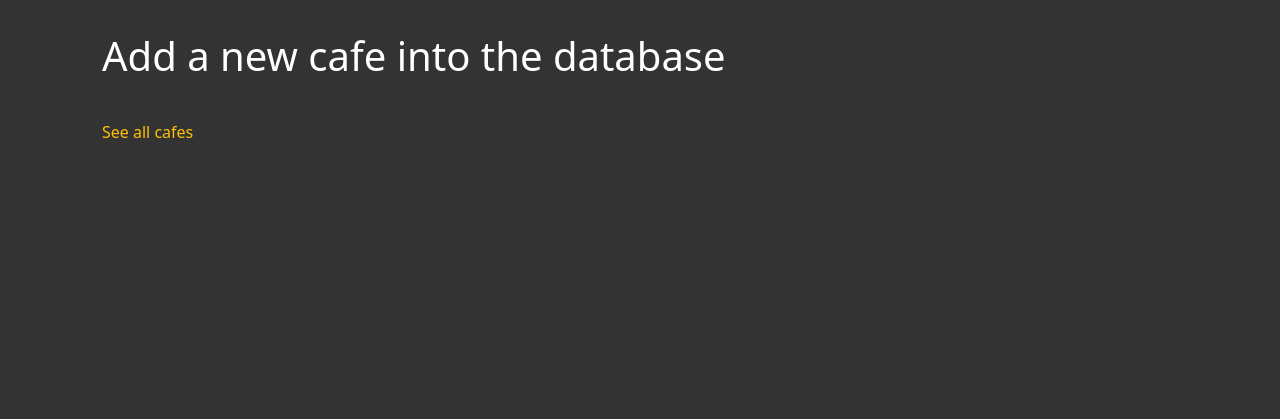
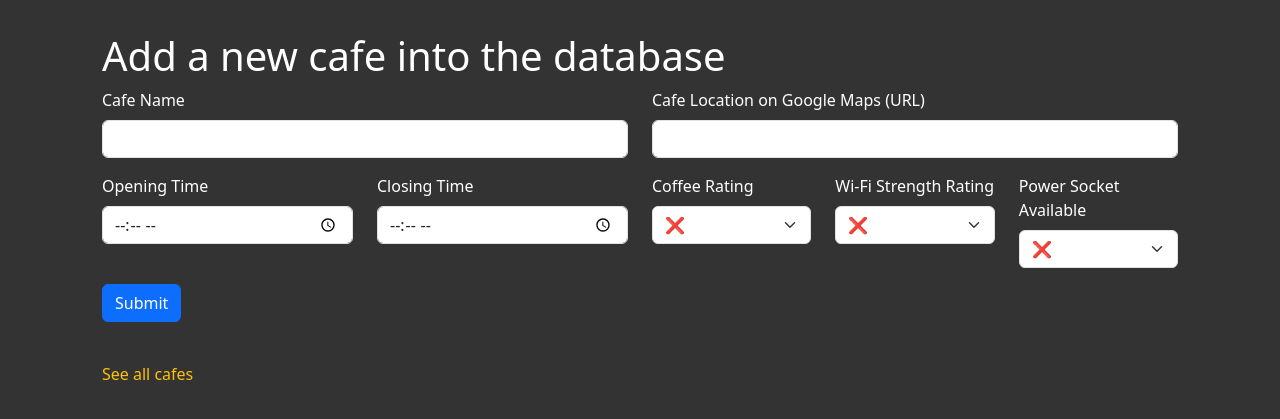
Before and after one commit to ig0r-ferreira/coffee-and-wifi, a Flask app: page /add in a window 1280 px wide. Shown: the top 419 px of the page. Run offline with Flask 2, Linux system fonts and the light colour scheme; some libraries are stand-ins or nearby versions.

Commit message:
Add page to register a cafe

```diff
--- a/main.py
+++ b/main.py
@@ -1,29 +1,35 @@
 import csv
 
-from flask import Flask, render_template
+from flask import Flask, redirect, render_template, url_for
 from flask_bootstrap import Bootstrap5
 from flask_wtf import FlaskForm
-from wtforms import StringField, SubmitField
-from wtforms.validators import DataRequired
+from wtforms import SelectField, StringField, SubmitField, TimeField, URLField
+from wtforms.validators import InputRequired
 
 app = Flask(__name__)
 app.config.from_prefixed_env()
 bootstrap = Bootstrap5(app)
 
 
-class CafeForm(FlaskForm):
-    cafe = StringField('Cafe name', validators=[DataRequired()])
-    submit = SubmitField('Submit')
+def generate_rating(symbol: str):
+    return ['❌', *(symbol * num for num in range(1, 6))]
 
 
-# Exercise:
-# add: Location URL, open time, closing time, coffee rating, wifi rating,
-# power outlet rating fields
-# make coffee/wifi/power a select element with choice of 0 to 5.
-# e.g. You could use emojis ☕️/💪/✘/🔌
-# make all fields required except submit
-# use a validator to check that the URL field has a URL entered.
-# ---------------------------------------------------------------------------
+class CafeForm(FlaskForm):
+    cafe_name = StringField('Cafe Name', validators=[InputRequired()])
+    cafe_location_url = URLField(
+        'Cafe Location on Google Maps (URL)', validators=[InputRequired()]
+    )
+    opening_time = TimeField('Opening Time', validators=[InputRequired()])
+    closing_time = TimeField('Closing Time', validators=[InputRequired()])
+    coffee_rating = SelectField('Coffee Rating', choices=generate_rating('☕️'))
+    wifi_rating = SelectField(
+        'Wi-Fi Strength Rating', choices=generate_rating('💪')
+    )
+    power_rating = SelectField(
+        'Power Socket Available', choices=generate_rating('🔌')
+    )
+    submit = SubmitField('Submit')
 
 
 @app.route('/')
@@ -31,14 +37,12 @@ def home():
     return render_template('index.html')
 
 
-@app.route('/add')
+@app.route('/add', methods=['GET', 'POST'])
 def add_cafe():
     form = CafeForm()
     if form.validate_on_submit():
-        print('True')
-    # Exercise:
-    # Make the form write a new row into cafe-data.csv
-    # with   if form.validate_on_submit()
+        return redirect(url_for('cafes'))
+
     return render_template('add.html', form=form)
 
 
--- a/templates/add.html
+++ b/templates/add.html
@@ -1,15 +1,29 @@
 {% extends 'base.html' %}
-{% block title %}Add A New Cafe{% endblock title %}
+{% from 'bootstrap5/form.html' import render_form_row %}
+{% block title %}Add a New Cafe{% endblock title %}
 {% block content %}
     <div class="container">
-        <div class="row">
-            <div class="col-sm-12 col-md-8">
-                <h1>Add a new cafe into the database</h1>
-
-                <!-- This is where your WTForm will go -->
-
-                <p class="space-above"><a href="#">See all cafes</a></p>
-            </div>
-        </div>
+        <h1>Add a new cafe into the database</h1>
+        <form action="{{ url_for('add_cafe') }}" method="post" novalidate>
+            {{ form.csrf_token() }}
+            {{ render_form_row([form.cafe_name, form.cafe_location_url]) }}
+            {{
+                render_form_row(
+                    [
+                        form.opening_time, form.closing_time, form.coffee_rating,
+                        form.wifi_rating, form.power_rating
+                    ],
+                    col_map={
+                        'opening_time': 'col-lg-3',
+                        'closing_time': 'col-lg-3',
+                        'coffee_rating': 'col-lg-2',
+                        'wifi_rating': 'col-lg-2',
+                        'power_rating': 'col-lg-2'
+                    },
+                )
+            }}
+            {{ render_form_row([form.submit]) }}
+        </form>
+        <p class="space-above"><a href="{{ url_for('cafes') }}">See all cafes</a></p>
     </div>
 {% endblock content %}
```
